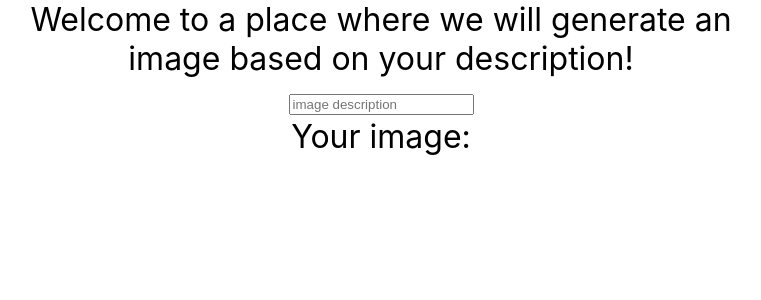
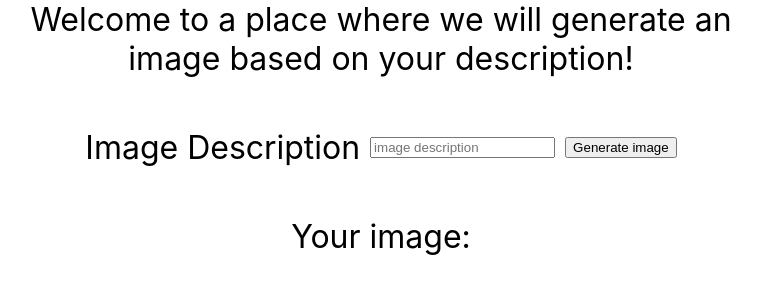
Before and after one commit to natashaswan/Image-Generator-With-OpenAI-React-App-Typescript, a React (Create React App) app: page / in a window 1280 px wide. Shown: the top 300 px of the page, without its empty margins (259-1020 px from the left). Built offline with nearby package versions, Linux system fonts and the light colour scheme.

Commit message:
add props to Button and Input, minor styling

```diff
--- a/src/App.css
+++ b/src/App.css
@@ -1,3 +1,16 @@
 .App {
+  display: flex;
+  flex-direction: column;
+  gap: 50px;
+
   text-align: center;
 }
+
+.input {
+  display: flex;
+  flex-direction: row;
+  gap: 10px;
+
+  justify-content: center;
+  align-items: center;
+}
--- /dev/null
+++ b/src/components/Button.tsx
@@ -0,0 +1,23 @@
+import React, { useState } from "react";
+
+interface IMyProps {
+    inputValue: {
+        current: {
+            value: string
+        }| null
+      }
+}
+
+const Button:React.FC<IMyProps> = (props: IMyProps | null) => {
+    const onClickHandler = (event: React.FormEvent) => {
+        const enteredText = props?.inputValue.current?.value;
+        console.log(enteredText);
+    }
+    return(
+            <button onClick={onClickHandler}>
+                Generate image
+            </button>
+        )
+}
+
+export default Button;
--- a/src/components/Input.tsx
+++ b/src/components/Input.tsx
@@ -1,12 +1,16 @@
-import React, { useState } from "react";
+import React, { useState, useRef } from "react";
+
+import Button from './Button';
 
 const Input: React.FC = () => {
-    const [inputValue, setInputValue] = useState<string | undefined>(undefined);
+    const inputValueRef = useRef<HTMLInputElement>(null);
 
     return(
-        <div>
-            <input placeholder="image description" value={inputValue} onChange={({target})=>{setInputValue(target.value)}}></input>
-        </div>
+            <div className="input">
+                <label htmlFor="input-text">Image Description</label>
+                <input type='text' id='input-text' placeholder="image description" ref={inputValueRef}></input>
+                <Button inputValue={inputValueRef}/>
+            </div>
         )
 }
 
```
